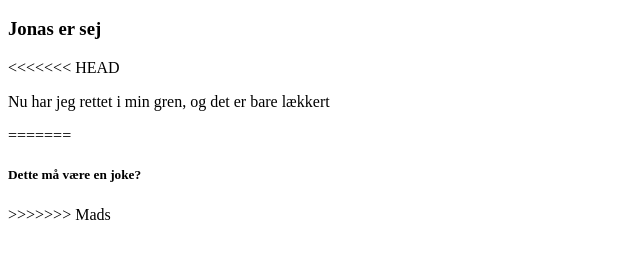
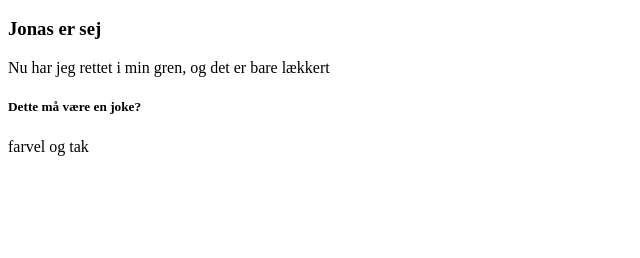
Before and after one commit to madskrigslund/Test2, a plain HTML site: page index.html in a window 1280 px wide. Shown: the part 48-306 px from the top of the page, without its empty margins (0-640 px from the left). Drawn offline with Linux system fonts and the light colour scheme.

Commit message:
farvel og tak

```diff
--- a/index.html
+++ b/index.html
@@ -5,10 +5,8 @@
 <body>
 	<h1>dette er en test</h1>
 	<h3>Jonas er sej </h3>
-<<<<<<< HEAD
 	<p> Nu har jeg rettet i min gren, og det er bare lækkert </p>
-=======
 	<h5>Dette må være en joke?</h5>
->>>>>>> Mads
+	<p>farvel og tak</p>
 </body>
 </html>
```
